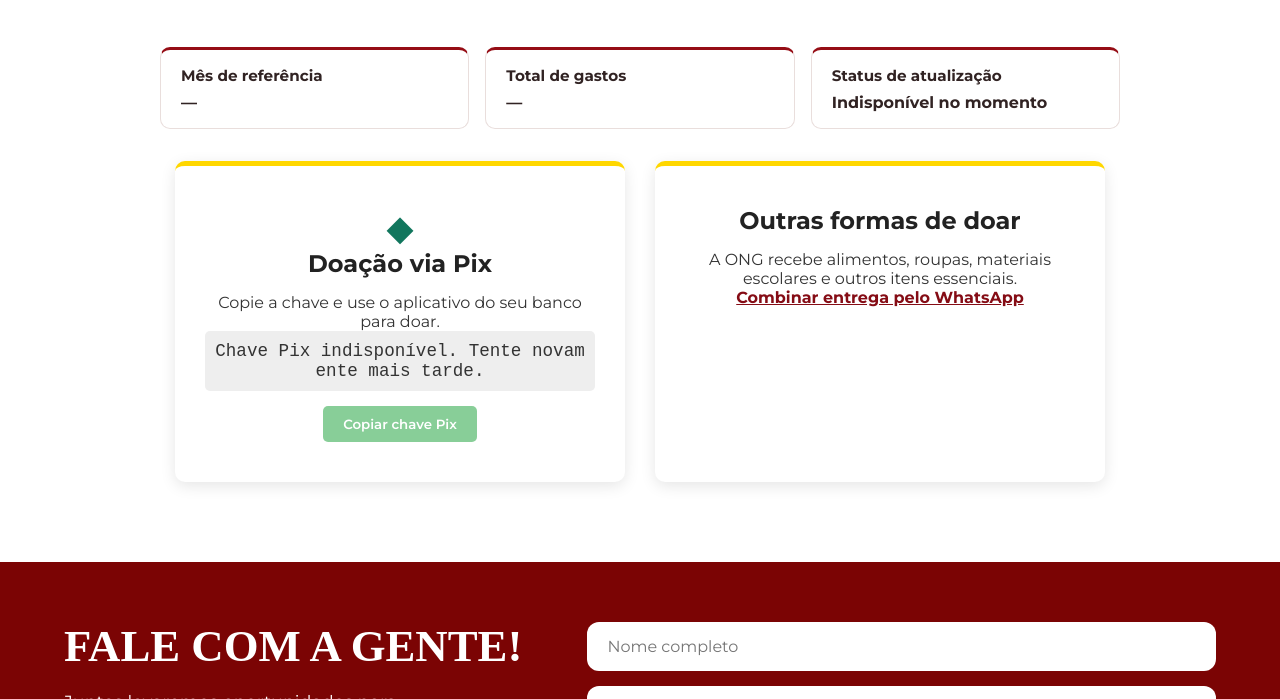
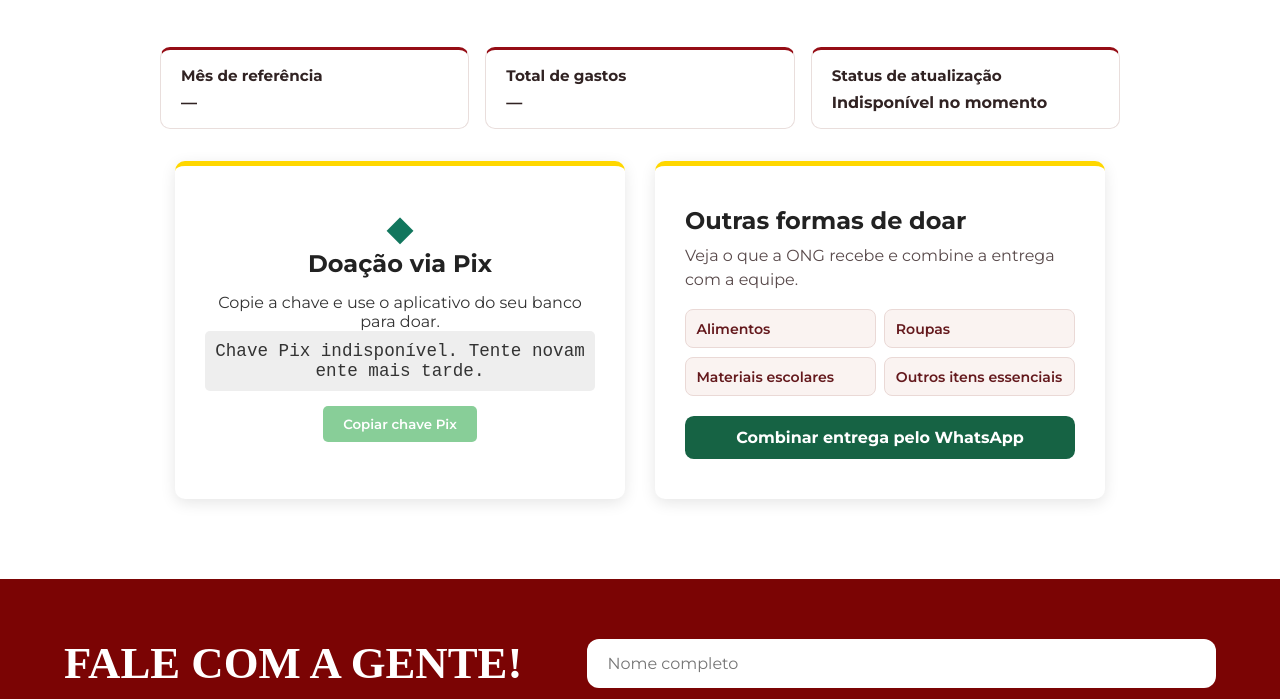
Before and after one commit to livcarsu28/Projeto-Resgate-de-Vidas-Crianca-Feliz, a plain HTML site: page doacao.html in a window 1280 px wide. Shown: the part 716-1415 px from the top of the page. Drawn offline with nearby package versions, Linux system fonts and the light colour scheme; no server answers; a web font is replaced by a local one.

Commit message:
Melhora o card de doações de itens

```diff
--- a/doacao.html
+++ b/doacao.html
@@ -266,6 +266,52 @@
     }
 }
 
+
+        .card-doacao-itens {
+            display: flex;
+            flex-direction: column;
+            align-items: flex-start;
+            text-align: left;
+        }
+
+        .card-doacao-itens h3 { margin: 0 0 .55rem; }
+        .card-doacao-itens p { margin: 0; color: #58494a; line-height: 1.55; }
+
+        .lista-doacao-itens {
+            align-self: stretch;
+            display: grid;
+            grid-template-columns: repeat(2, minmax(0, 1fr));
+            gap: .55rem;
+            list-style: none;
+            margin: 1rem 0 1.25rem;
+            padding: 0;
+        }
+
+        .lista-doacao-itens li {
+            padding: .6rem .65rem;
+            border: 1px solid #ead9d6;
+            border-radius: .5rem;
+            background: #faf3f1;
+            color: #64191d;
+            font-size: .88rem;
+            font-weight: 600;
+            overflow-wrap: anywhere;
+        }
+
+        .card-doacao-itens .botao-doacao-itens {
+            align-self: stretch;
+            margin-top: auto;
+            border-radius: .55rem;
+            background: #166344;
+            color: #fff;
+            font-weight: 700;
+            padding: .75rem 1rem;
+            text-align: center;
+            text-decoration: none;
+        }
+
+        .card-doacao-itens .botao-doacao-itens:hover { background: #104d35; }
+        .card-doacao-itens .botao-doacao-itens:focus-visible { outline: 2px solid #166344; outline-offset: 3px; }
     </style>
     <link rel="stylesheet" href="script/css/institucional.css">
 </head>
@@ -364,10 +410,16 @@
                     <button type="button" class="btn-copiar" data-copiar-pix disabled>Copiar chave Pix</button>
                     <p data-retorno-pix role="status"></p>
                 </section>
-                <section class="card-pagamento">
-                    <h3>Outras formas de doar</h3>
-                    <p>A ONG recebe alimentos, roupas, materiais escolares e outros itens essenciais.</p>
-                    <a class="link-ong" href="https://wa.me/5515988153462?text=Ol%C3%A1%21%20Gostaria%20de%20combinar%20a%20entrega%20de%20uma%20doa%C3%A7%C3%A3o%20de%20alimentos%2C%20roupas%20ou%20outros%20itens." target="_blank" rel="noopener noreferrer">Combinar entrega pelo WhatsApp</a>
+                <section class="card-pagamento card-doacao-itens" aria-labelledby="titulo-doacao-itens">
+                    <h3 id="titulo-doacao-itens">Outras formas de doar</h3>
+                    <p>Veja o que a ONG recebe e combine a entrega com a equipe.</p>
+                    <ul class="lista-doacao-itens">
+                        <li>Alimentos</li>
+                        <li>Roupas</li>
+                        <li>Materiais escolares</li>
+                        <li>Outros itens essenciais</li>
+                    </ul>
+                    <a class="botao-doacao-itens" href="https://wa.me/5515988153462?text=Ol%C3%A1%21%20Gostaria%20de%20combinar%20a%20entrega%20de%20uma%20doa%C3%A7%C3%A3o%20de%20alimentos%2C%20roupas%20ou%20outros%20itens." target="_blank" rel="noopener noreferrer">Combinar entrega pelo WhatsApp</a>
                 </section>
             </div>
         </section>
```
